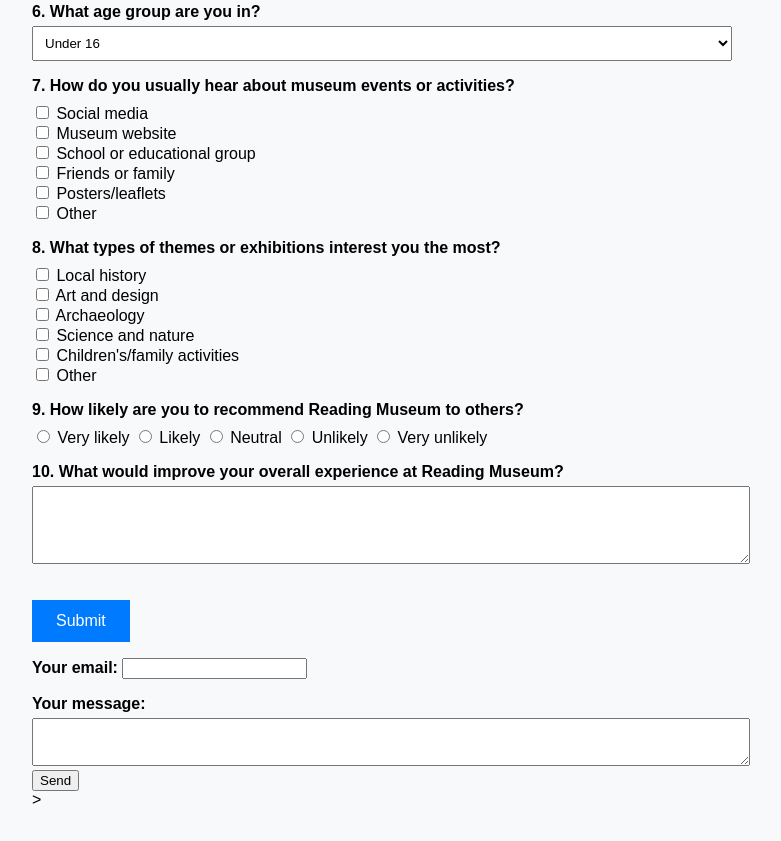
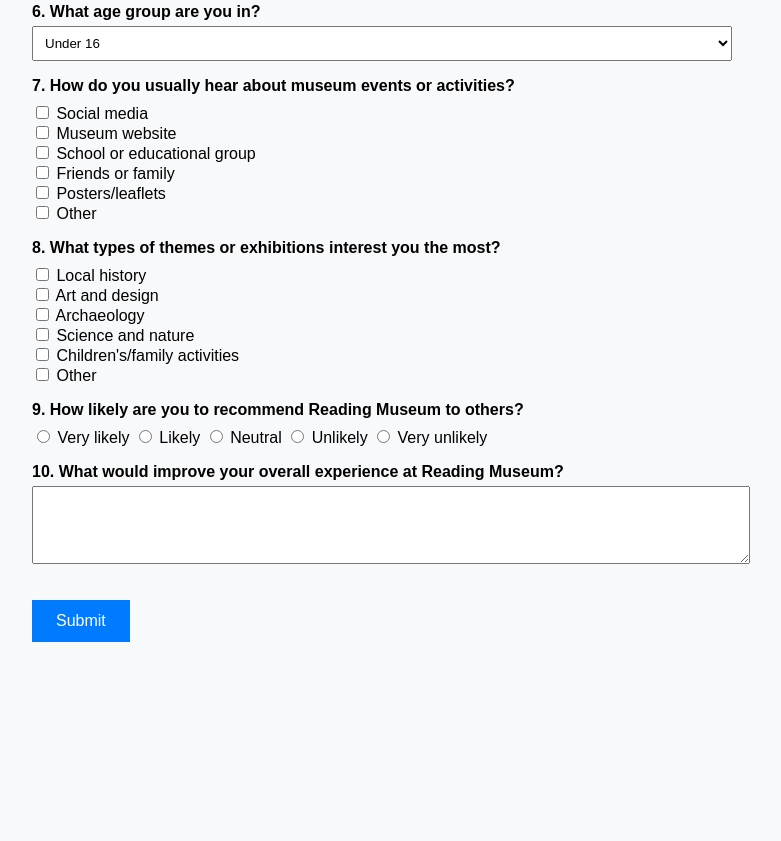
Before and after one commit to Zy13w/Reading-Museum-Questionnaire, a plain HTML site: page index.html in a window 1280 px wide. Shown: the part 650-1491 px from the top of the page, without its empty margins (258-1039 px from the left). After the commit the page ends 1324 px from the top, so only its background shows below. Drawn offline with Linux system fonts and the light colour scheme.

Commit message:
index.html

```diff
--- a/index.html
+++ b/index.html
@@ -47,7 +47,8 @@
   <h1>Reading Museum Visitor Questionnaire</h1>
   <p>Thank you for taking the time to complete this questionnaire. Your responses will help us improve the visitor experience at Reading Museum.</p>
 
-  <form>
+  <form action="https://formspree.io/f/xldnbvdv" method="POST">
+    <input type="hidden" name="_replyto" value="">
 
     <label>1. Have you visited Reading Museum before?</label>
     <div class="radio-group">
@@ -125,20 +126,6 @@
     <br>
     <button type="submit" class="submit-button">Submit</button>
 
-  </<form
-  action="https://formspree.io/f/xldnbvdv"
-  method="POST"
->
-  <label>
-    Your email:
-    <input type="email" name="email">
-  </label>
-  <label>
-    Your message:
-    <textarea name="message"></textarea>
-  </label>
-  <!-- your other form fields go here -->
-  <button type="submit">Send</button>
-</form>>
+  </form>
 </body>
 </html>
```
